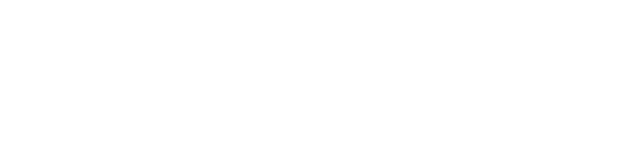
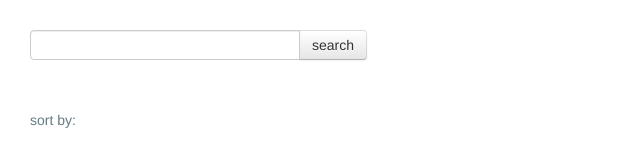
Before and after one commit to sxywu/checking-in-ponies, a plain HTML site: page index.html in a window 1280 px wide. Shown: the whole page, without its empty margins (0-640 px from the left). Drawn offline with Linux system fonts and the light colour scheme.

Commit message:
html structure.  probably not going to change much from here...

```diff
--- a/index.html
+++ b/index.html
@@ -2,13 +2,27 @@
 
 <head>
  	<link rel="stylesheet" href="stylesheets/bootstrap.css" type="text/css" />
+ 	<link rel="stylesheet" href="stylesheets/bootstrap-glyphicons.css" type="text/css" />
     <link rel="stylesheet" href="stylesheets/style.css" type="text/css" />
 
     <script data-main="scripts/main" src="scripts/contrib/require-jquery.js"></script>
 </head>
 
 <body>
+	<div class="top" id="searchbar">
+		<div class="input-append">
+			<input type="text" class="input-xlarge" id="appendedInputButton" />
+			<button class="btn search">search</button>
+		</div>
+	</div>
 
+	<div class="top" id="sortby">
+		sort by:
+	</div>
+
+	<div class="top" id="people">
+
+	</div>
 </body>
 
 </html>
```
